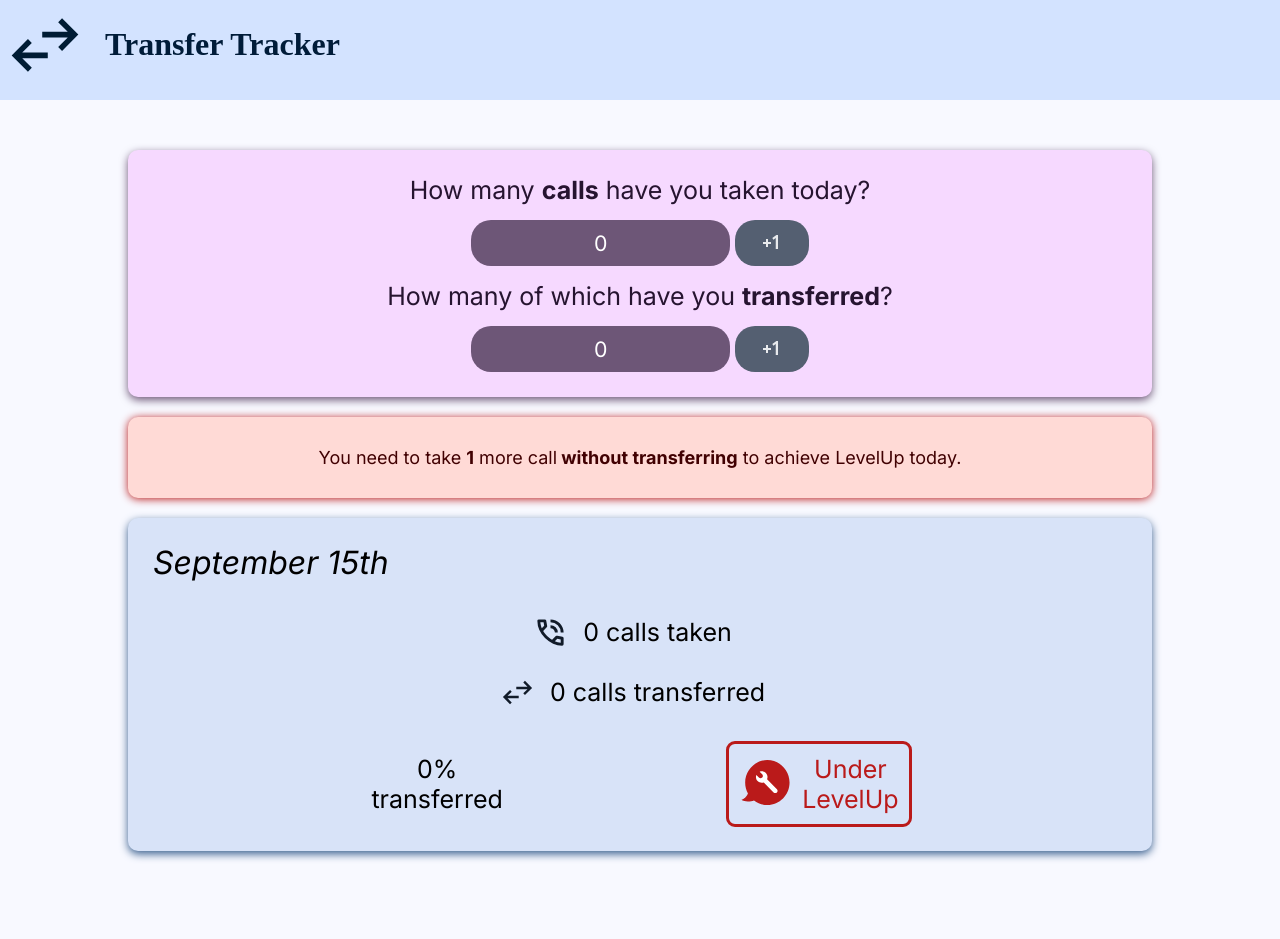
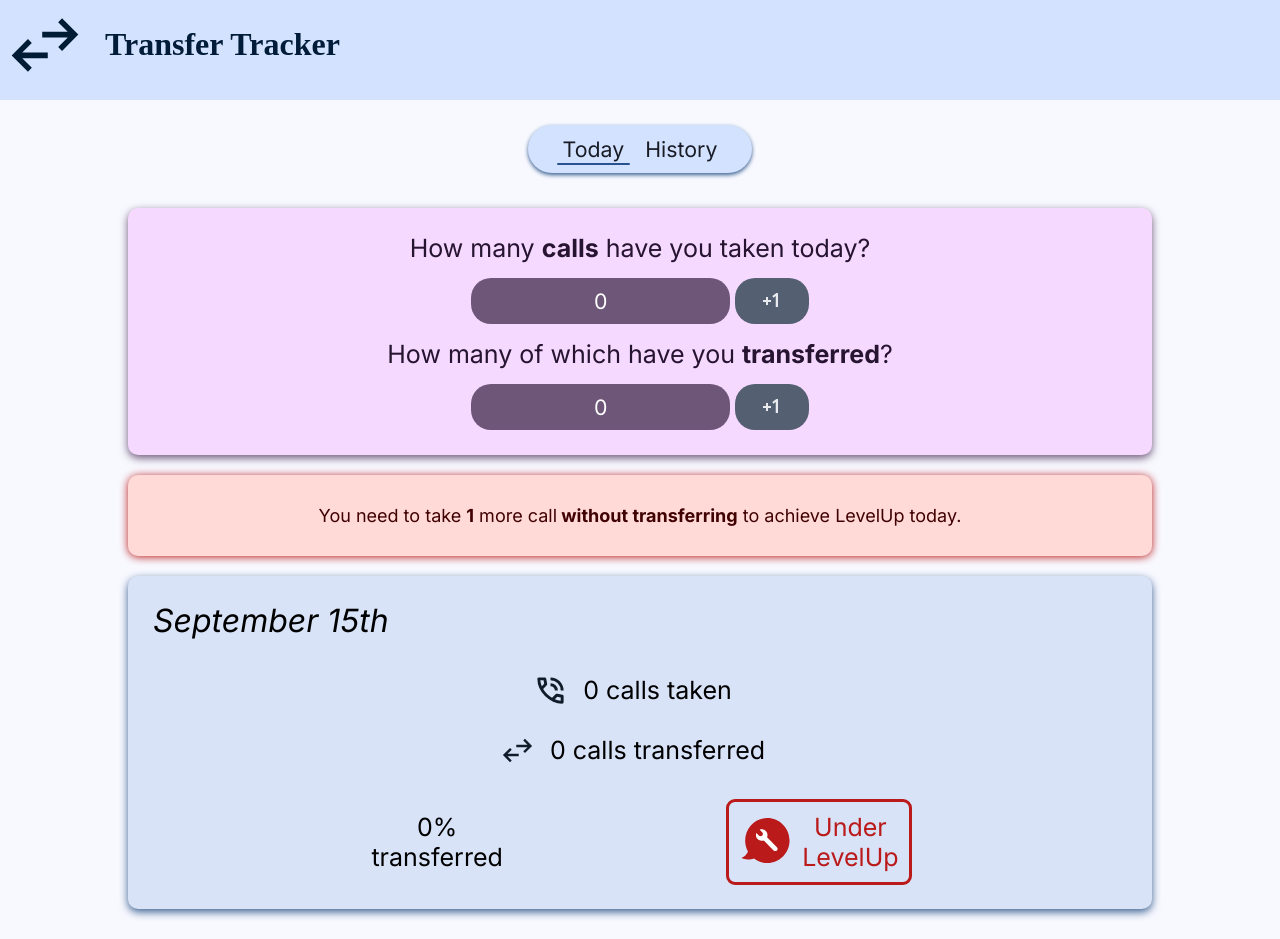
Before and after one commit to imak101/xfer2, an Angular app: page /today in a window 1280 px wide. Before the commit the page ends 881 px from the top, so only its background shows below. Built offline with nearby package versions, Linux system fonts and the light colour scheme.

Commit message:
begin work on history page. add tab selector

```diff
--- a/src/app/app.component.html
+++ b/src/app/app.component.html
@@ -2,6 +2,9 @@
   <a [routerLink]="['/today']">
     <xfer2-header/>
   </a>
+  <div class="tab-picker">
+    <xfer2-tab-picker/>
+  </div>
   <section class="content">
     <router-outlet></router-outlet>
   </section>
--- a/src/app/app.component.ts
+++ b/src/app/app.component.ts
@@ -1,11 +1,12 @@
 import { Component } from '@angular/core';
 import {RouterLink, RouterOutlet} from '@angular/router';
 import {HeaderComponent} from "./core/header/header.component";
+import {TabPickerComponent} from "./features/tab-picker/tab-picker.component";
 
 @Component({
   selector: 'app-root',
   standalone: true,
-  imports: [RouterOutlet, RouterLink, HeaderComponent],
+  imports: [RouterOutlet, RouterLink, HeaderComponent, TabPickerComponent],
   templateUrl: './app.component.html',
   styleUrl: './app.component.css'
 })
--- a/src/app/app.routes.ts
+++ b/src/app/app.routes.ts
@@ -1,5 +1,6 @@
 import { Routes } from '@angular/router';
 import {TodayComponent} from "./features/today/today.component";
+import {HistoryComponent} from "./core/pages/history/history.component";
 
 export const routes: Routes = [
   {
@@ -10,6 +11,9 @@ export const routes: Routes = [
   {
     path: 'today',
     component: TodayComponent,
-    // title: 'Today'
+  },
+  {
+    path: 'history',
+    component: HistoryComponent,
   }
 ];
--- /dev/null
+++ b/src/app/core/pages/history/history.component.html
@@ -0,0 +1 @@
+<p>history works!</p>
--- /dev/null
+++ b/src/app/features/tab-picker/tab-picker.component.html
@@ -0,0 +1,33 @@
+<div class="tab-container">
+<!--  <span class="tabs">-->
+<!--    <button [routerLink]="['/today']"-->
+<!--            [ngStyle]="{'text-decoration': currentTab === 'today'? 'underline' : 'none'}"-->
+<!--            (mouseup)="currentTab = 'today'"-->
+<!--            class="tab-button">-->
+<!--      Today-->
+<!--    </button>-->
+
+<!--    <button [routerLink]="['/history']"-->
+<!--            [ngStyle]="{'text-decoration': currentTab === 'history'? 'underline' : 'none'}"-->
+<!--            (mouseup)="currentTab = 'history'"-->
+<!--            class="tab-button">-->
+<!--      History-->
+<!--    </button>-->
+<!--  </span>-->
+
+  <span class="tabs">
+    <button [routerLink]="['/today']"
+            [ngClass]="{'active': currentTab === 'today'}"
+            (mouseup)="currentTab = 'today'"
+            class="tab-button">
+      Today
+    </button>
+
+    <button [routerLink]="['/history']"
+            [ngClass]="{'active': currentTab === 'history'}"
+            (mouseup)="currentTab = 'history'"
+            class="tab-button">
+      History
+    </button>
+  </span>
+</div>
--- /dev/null
+++ b/src/app/features/tab-picker/tab-picker.component.scss
@@ -0,0 +1,58 @@
+.tab-container {
+  display: flex;
+  justify-content: center;
+  align-items: center;
+  align-content: center;
+  width: min-content;
+
+  border-radius: 200px;
+
+  background-color: #d3e3ff;
+  padding: 10px 29px;
+  box-shadow: 0 2px 4px 0 rgba(58, 96, 143, 1);
+}
+
+.tabs {
+  display: flex;
+  align-items: center;
+  justify-content: center;
+  gap: 9px;
+}
+
+.tab-button {
+  //background: #f8f9ff;
+
+  background-color: #d3e3ff;
+  color: #191c25;
+  font-family: Inter, sans-serif;
+  font-size: 16pt;
+  border-style: none;
+
+  cursor: pointer;
+
+  position: relative;
+  text-decoration: none;
+}
+
+
+.tab-button::before {
+  content: "";
+  position: absolute;
+  display: block;
+  width: 100%;
+  height: 2.2px;
+  bottom: -2px;
+  left: 0;
+  background-color: #285290;
+  transform: scaleX(0);
+  transition: transform 0.3s ease;
+  border-radius: 10px;
+}
+
+.tab-button:hover::before {
+  transform: scaleX(1);
+}
+
+.tab-button.active::before {
+  transform: scaleX(1);
+}
--- /dev/null
+++ b/src/app/features/tab-picker/tab-picker.component.ts
@@ -0,0 +1,20 @@
+import { Component } from '@angular/core';
+import {NgClass, NgStyle} from "@angular/common";
+import {RouterLink} from "@angular/router";
+
+@Component({
+  selector: 'xfer2-tab-picker',
+  standalone: true,
+  imports: [
+    NgStyle,
+    RouterLink,
+    NgClass
+  ],
+  templateUrl: './tab-picker.component.html',
+  styleUrl: './tab-picker.component.scss'
+})
+export class TabPickerComponent {
+  currentTab: string = "today"
+
+  protected readonly history = history;
+}
--- a/src/app/features/today/today.component.scss
+++ b/src/app/features/today/today.component.scss
@@ -5,7 +5,7 @@
   justify-content: center;
 
   //padding: 100px;
-  padding-top: 50px;
+  padding-top: 35px;
   padding-bottom: 30px;
   //padding-left: 100px;
   //padding-right: 100px;
--- a/src/styles.css
+++ b/src/styles.css
@@ -3,3 +3,13 @@ body {
   background: #f8f9ff;
   font-family: Inter, serif;
 }
+
+.main {
+  display: flex;
+  flex-direction: column;
+}
+
+.tab-picker {
+  align-self: center;
+  margin-top: 25px;
+}
```
Also changed, not shown: src/app/core/pages/history/history.component.ts (added, +12 -0 lines), src/app/core/pages/history/history.component.scss (added).
